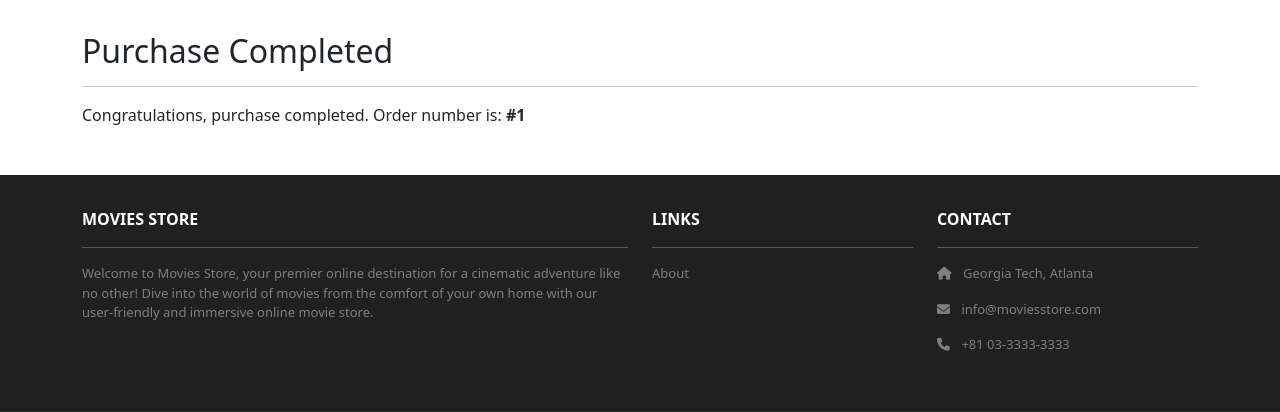
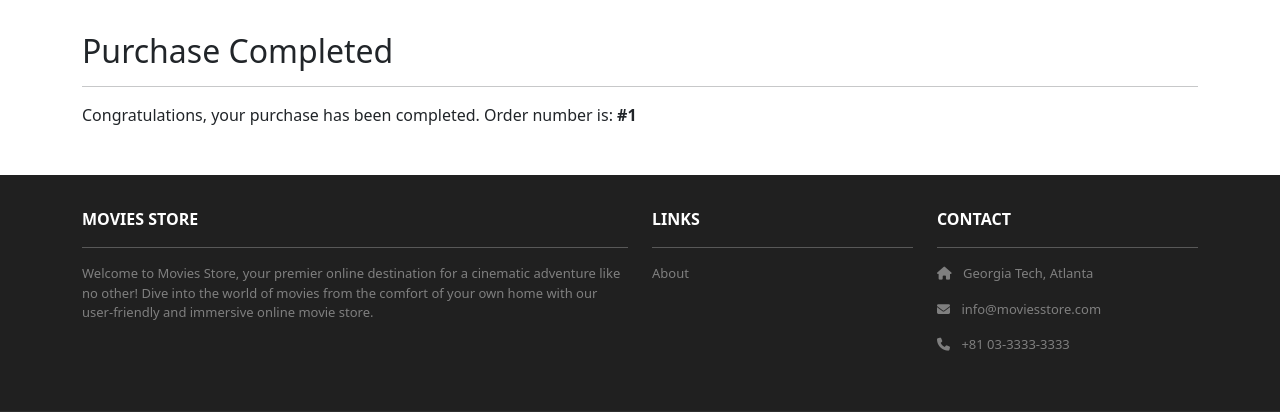
Before and after one commit to konstantingaydev/moviesstore, a Django app: template cart/templates/cart/purchase.html in a window 1280 px wide. Shown: the part 82-494 px from the top of the page. Run offline with Django 5.2, Linux system fonts and the light colour scheme; the template is opened without the code that fills it: most values are stand-ins (such as "Sample title", 1, 10 or a date in 2020); some libraries are stand-ins or nearby versions.

Commit message:
Grammar fix

```diff
--- a/cart/templates/cart/purchase.html
+++ b/cart/templates/cart/purchase.html
@@ -6,7 +6,7 @@
       <div class="col mx-auto mb-3">
         <h2>Purchase Completed</h2>
         <hr />
-        <p>Congratulations, purchase completed. Order number is: <b>#{{ template_data.order_id }}</b></p>
+        <p>Congratulations, your purchase has been completed. Order number is: <b>#{{ template_data.order_id }}</b></p>
       </div>
     </div>
   </div>
```
